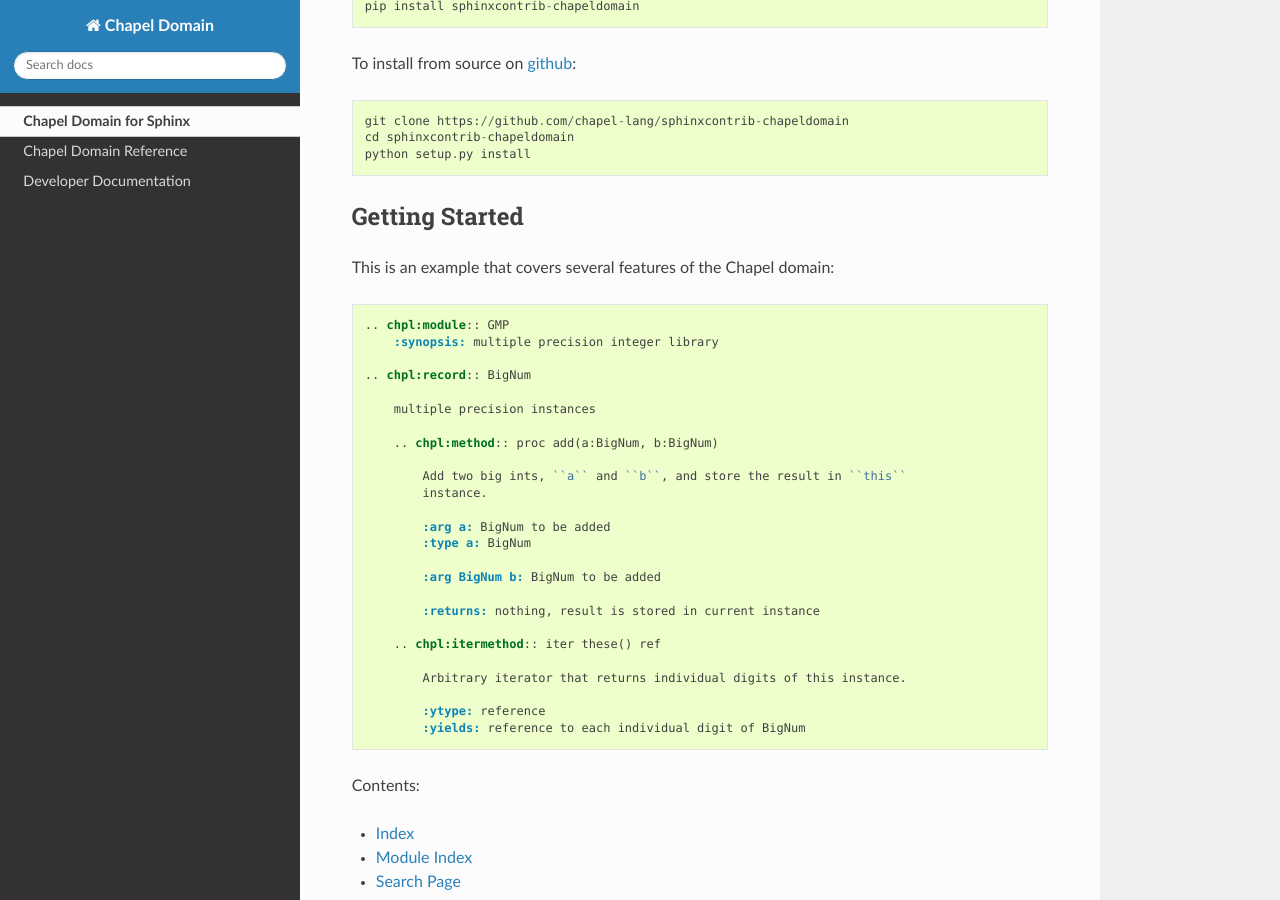
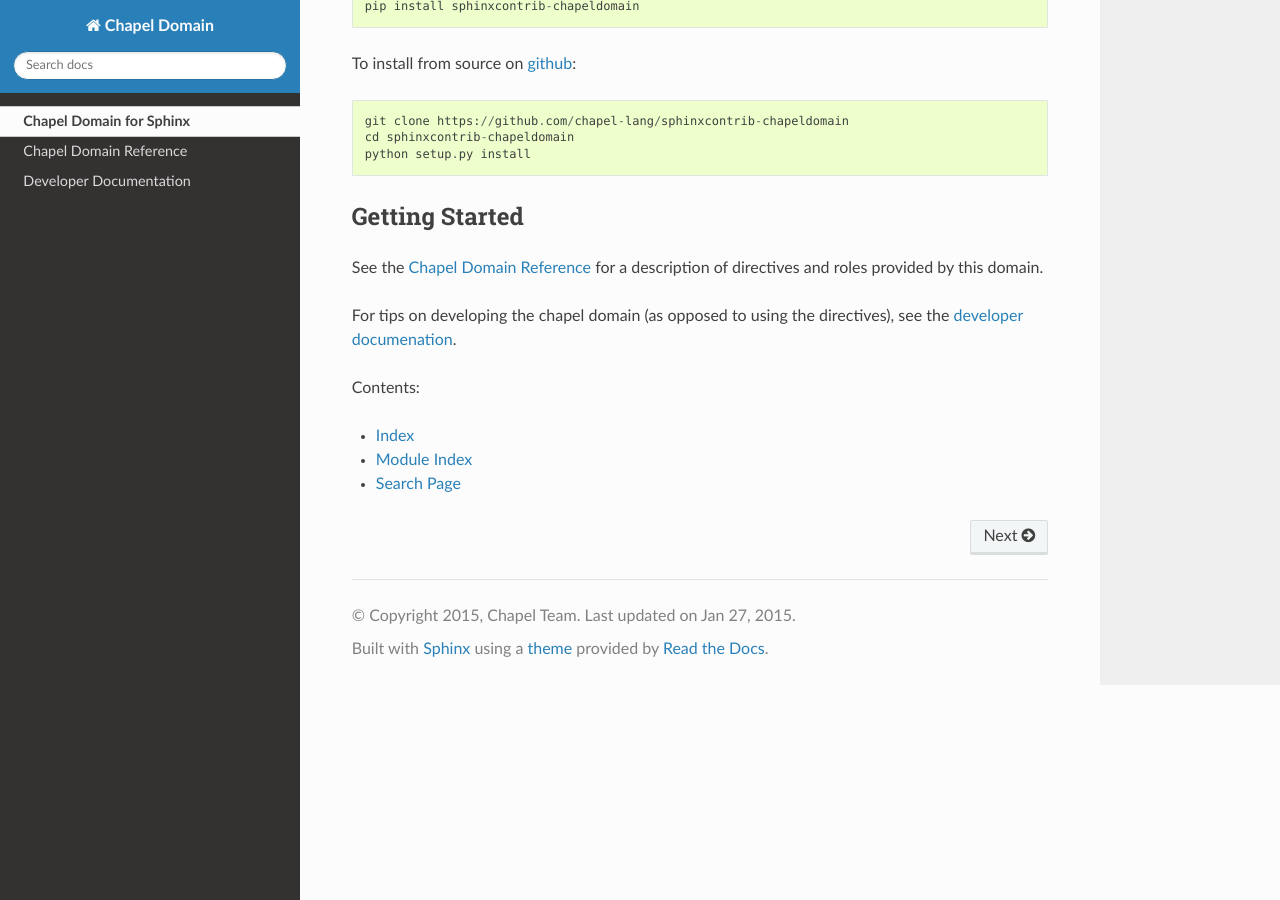
Before and after one commit to chapel-lang/sphinxcontrib-chapeldomain, a Sphinx documentation site: the page built from docs/index.rst, in a window 1280 px wide and 900 px high, scrolled down 375 px. Built offline with Sphinx 7.4.7 and the Read the Docs theme 2.0.0, drawn with Linux system fonts in a browser that asks for light colours; the version number could not be read and is left out.

Commit message:
Remove example from index page.

```diff
--- a/docs/index.rst
+++ b/docs/index.rst
@@ -31,35 +31,11 @@
 Getting Started
 ---------------
 
-.. highlight:: rst
+See the :doc:`Chapel Domain Reference <reference>` for a description of
+directives and roles provided by this domain.
 
-This is an example that covers several features of the Chapel domain::
-
-    .. chpl:module:: GMP
-        :synopsis: multiple precision integer library
-
-    .. chpl:record:: BigNum
-
-        multiple precision instances
-
-        .. chpl:method:: proc add(a:BigNum, b:BigNum)
-
-            Add two big ints, ``a`` and ``b``, and store the result in ``this``
-            instance.
-
-            :arg a: BigNum to be added
-            :type a: BigNum
-
-            :arg BigNum b: BigNum to be added
-
-            :returns: nothing, result is stored in current instance
-
-        .. chpl:itermethod:: iter these() ref
-
-            Arbitrary iterator that returns individual digits of this instance.
-
-            :ytype: reference
-            :yields: reference to each individual digit of BigNum
+For tips on developing the chapel domain (as opposed to using the directives),
+see the :doc:`developer documenation <developers>`.
 
 Contents:
 
```
